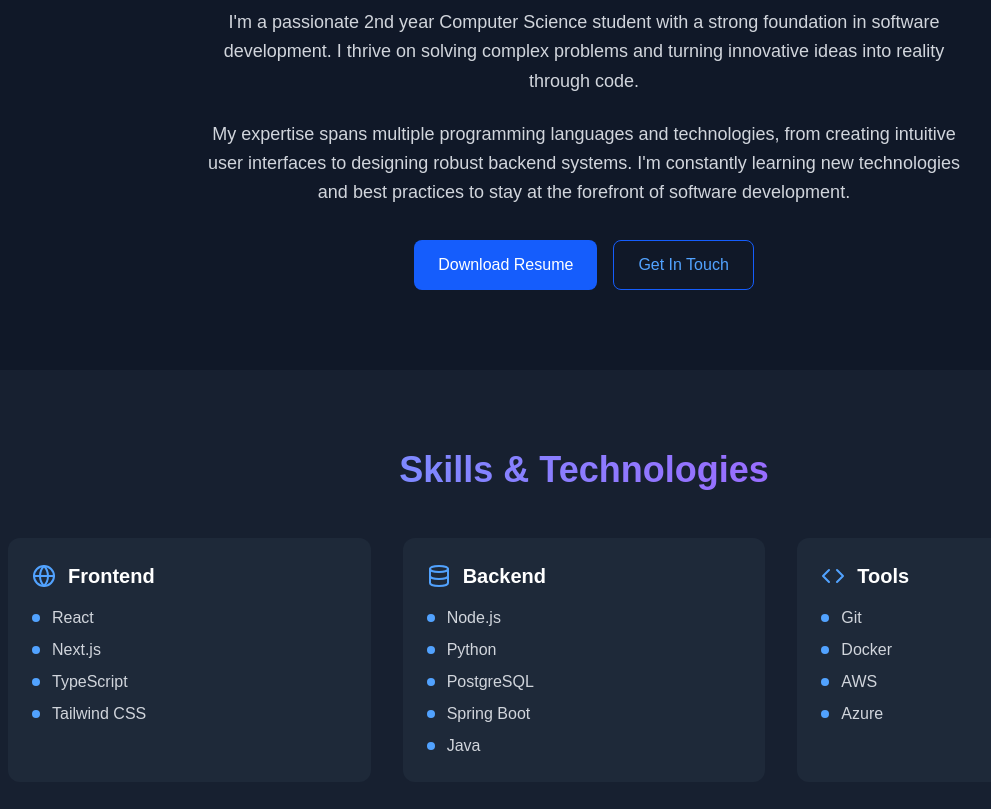
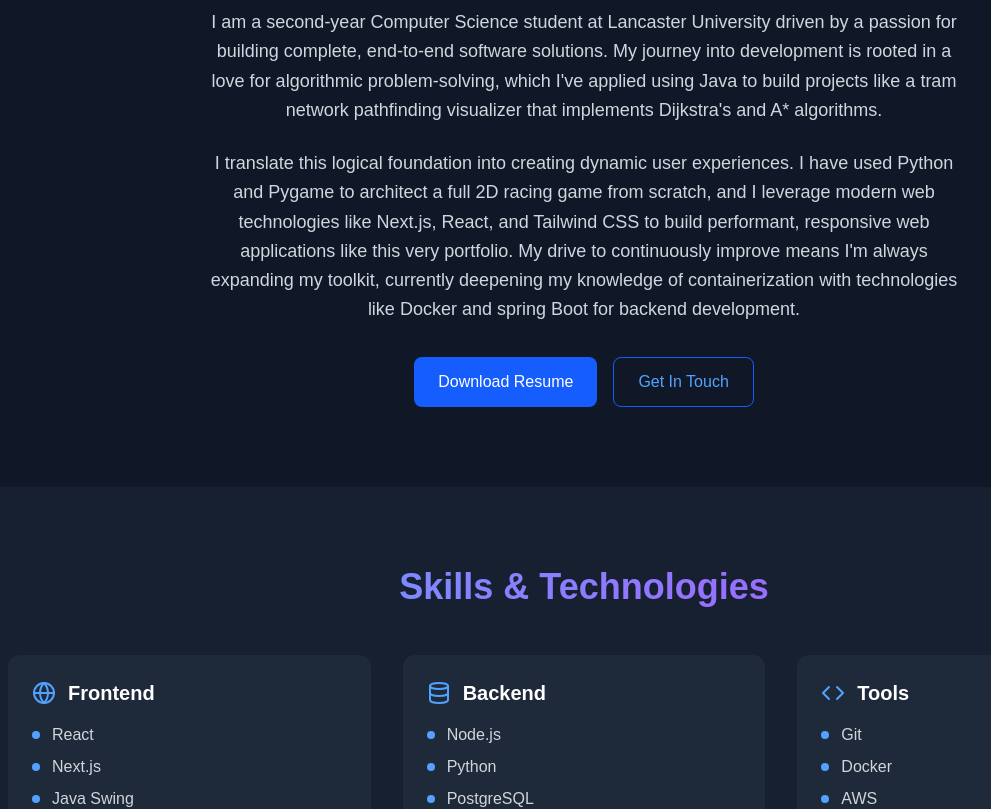
Before and after one commit to Vali-Hameed/Portfolio-Website, a Next.js app: page / in a window 1280 px wide. Shown: the part 960-1769 px from the top of the page, without its empty margins (56-1047 px from the left). Built offline with nearby package versions, Linux system fonts and the light colour scheme.

Commit message:
edited the about me section and chnaged the mailto to my own email

```diff
--- a/src/app/page.js
+++ b/src/app/page.js
@@ -33,7 +33,7 @@ const Portfolio = () => {
   };
 
   const skills = [
-    { category: 'Frontend', icon: Globe, items: ['React', 'Next.js', 'TypeScript', 'Tailwind CSS'] },
+    { category: 'Frontend', icon: Globe, items: ['React', 'Next.js', 'Java Swing', 'Tailwind CSS'] },
     { category: 'Backend', icon: Database, items: ['Node.js', 'Python', 'PostgreSQL','Spring Boot','Java'] },
     { category: 'Tools', icon: Code, items: ['Git', 'Docker', 'AWS', 'Azure'] }
   ];
@@ -128,11 +128,11 @@ const Portfolio = () => {
             Vali Hameed
           </h1>
           <p className="text-xl md:text-2xl text-gray-300 mb-8 max-w-3xl mx-auto">
-            2nd Year Computer Science Student | Full Stack Developer | Problem Solver
+            2nd Year Computer Science Student | Full Stack Developer | Aspiring Software Engineer
           </p>
 
           <div className="flex justify-center space-x-6 mb-12">
-            <a href="mailto:vali.hameed@email.com" className="p-3 bg-blue-600 hover:bg-blue-700 rounded-full transition-colors">
+            <a href="mailto:valihameed88@gmail.com" className="p-3 bg-blue-600 hover:bg-blue-700 rounded-full transition-colors">
               <Mail size={24} />
             </a>
             <a href="https://github.com/Vali-Hameed" className="p-3 bg-gray-700 hover:bg-gray-600 rounded-full transition-colors" target="_blank" rel="noopener noreferrer">
@@ -162,13 +162,15 @@ const Portfolio = () => {
           <div className="flex flex-col justify-center items-center text-center">
             <div className="max-w-3xl">
               <p className="text-lg text-gray-300 leading-relaxed mb-6">
-                I'm a passionate 2nd year Computer Science student with a strong foundation in software development.
-                I thrive on solving complex problems and turning innovative ideas into reality through code.
+                I am a second-year Computer Science student at Lancaster University driven by a passion for building complete, end-to-end software solutions.
+                My journey into development is rooted in a love for algorithmic problem-solving, which I've applied using Java to build projects
+                like a tram network pathfinding visualizer that implements Dijkstra's and A* algorithms.
               </p>
               <p className="text-lg text-gray-300 leading-relaxed mb-8">
-                My expertise spans multiple programming languages and technologies, from creating intuitive user interfaces to designing
-                robust backend systems. I'm constantly learning new technologies and best practices to stay at
-                the forefront of software development.
+              I translate this logical foundation into creating dynamic user experiences.
+              I have used Python and Pygame to architect a full 2D racing game from scratch, and I leverage modern web technologies like
+              Next.js, React, and Tailwind CSS to build performant, responsive web applications like this very portfolio.
+              My drive to continuously improve means I'm always expanding my toolkit, currently deepening my knowledge of containerization with technologies like Docker and spring Boot for backend development.
               </p>
             </div>
             <div className="flex justify-center space-x-4">
```
